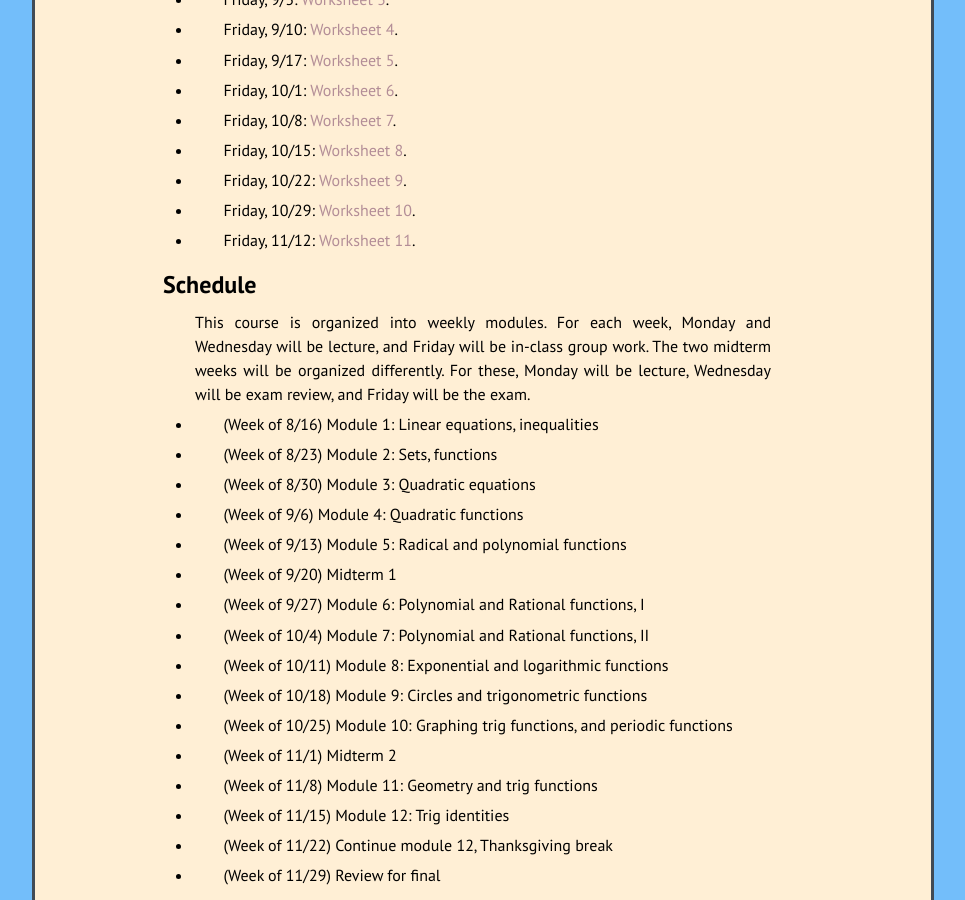
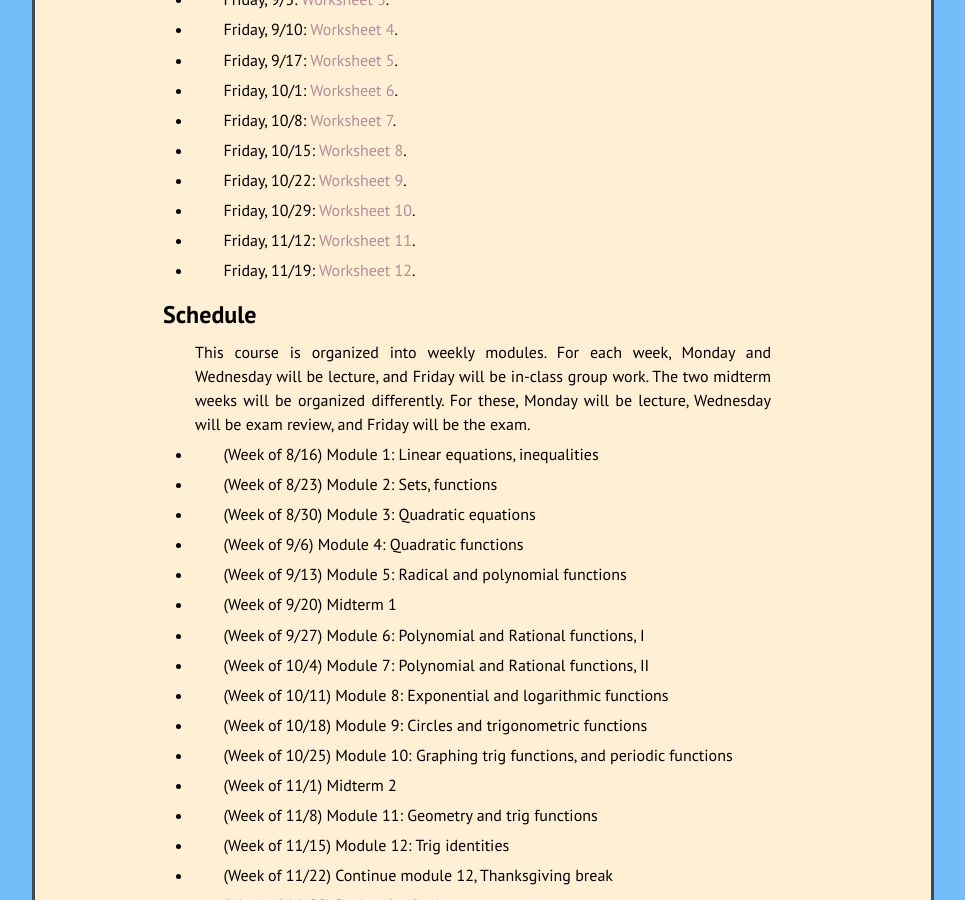
Before and after one commit to kamerynjw/kamerynjw.github.io, a Jekyll site: the page built from teaching/2021/math1410.md, in a window 1280 px wide and 900 px high, scrolled down 542 px. Shown: the whole window, without its empty margins (157-1122 px from the left). Built offline with Jekyll 4.4.1, drawn with Linux system fonts in a browser that asks for light colours; nearby versions of some CDN libraries.

Commit message:
worksheet

```diff
--- a/teaching/2021/math1410.md
+++ b/teaching/2021/math1410.md
@@ -45,6 +45,8 @@ In-class worksheets
 
 * Friday, 11/12: [Worksheet 11]({{ page.url }}w11.pdf).
 
+* Friday, 11/19: [Worksheet 12]({{ page.url }}w12.pdf).
+
 
 
 Schedule
```
